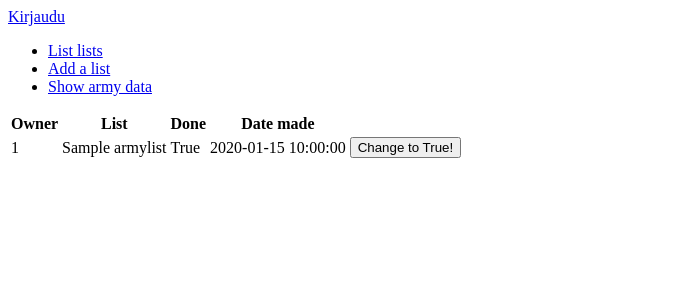
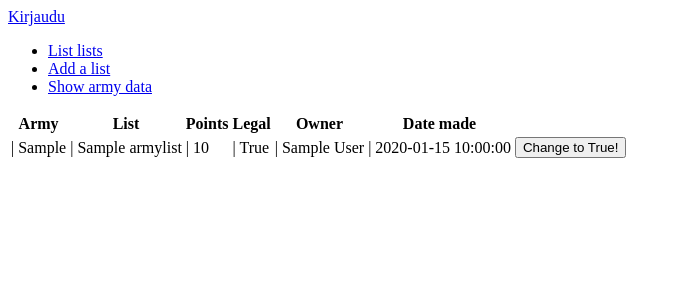
Before and after one commit to LKonsta/Fiarlima, a Flask app: page /lists in a window 1280 px wide. Shown: the top 300 px of the page, without its empty margins (0-681 px from the left). Run offline with Flask 2, Linux system fonts and the light colour scheme; tables that the repository leaves empty hold one stand-in row (values such as "Sample post"); parts of the project's set-up code (start-up, migrations or seed data) failed here and were passed over.

Commit message:
new list somewhat working commit

```diff
--- a/application/lists/views.py
+++ b/application/lists/views.py
@@ -5,14 +5,20 @@ from application import app, db
 from application.lists.models import Armylist
 from application.lists.forms import ListsForm
 
+from application.armydata.models import ArmyType, UnitType, Unit
+from application.armydata.forms import ArmyTypeForm, UnitTypeForm, UnitForm
+
+from application.auth.models import User
+from application.auth.views import LoginForm
+
 @app.route("/lists", methods=["GET"])
 def lists_index():
-	return render_template("lists/list.html", lists = Armylist.query.all())
+	return render_template("lists/list.html", lists = Armylist.query.all(), account = User.query.all(), armies = ArmyType.query.all())
 
 @app.route("/lists/new/")
 @login_required
 def lists_form():
-	return render_template("lists/new.html", form = ListsForm())
+	return render_template("lists/new.html", form = ListsForm(), armies = ArmyType.query.order_by(ArmyType.name).all())
 
 @app.route("/lists/<list_id>/", methods=["POST"])
 @login_required
@@ -32,10 +38,14 @@ def lists_create():
 
 
 	if not form.validate():
-		return render_template("lists/new.html", form = form)
+		return render_template("lists/new.html", form = form, armies = ArmyType.query.order_by(ArmyType.name).all())
 
-	l = Armylist(form.name.data)
+	l = Armylist(form.name.data, form.points.data, form.army_id.data)
+	armyid = form.army_id.data
+
+	l.army_id = int(form.army_id.data)
 	l.done = form.done.data
+	l.points = form.points.data
 	l.account_id = current_user.id
 
 	db.session().add(l)
--- a/application/templates/lists/list.html
+++ b/application/templates/lists/list.html
@@ -3,9 +3,11 @@
 {% block body %}
 <table>
 	<tr>
+		<th>Army</th>
+		<th>List</th>
+		<th>Points</th>
+		<th>Legal</th>
 		<th>Owner</th>
-		<th>List</th>
-		<th>Done</th>
 		<th>Date made</th>
 		<th></th>
 
@@ -13,10 +15,23 @@
 
 	{% for list in lists %}
 	<tr>
-		<td>{{ list.account_id }}</td>
-		<td>{{ list.name }}</td>
-		<td>{{ list.done }}</td>
-		<td>{{ list.date_created }}</td>
+		{% for army in armies %}
+		{% if army.id == list.army_id %}
+		<td>| {{ army.tag }}</td>
+		{% endif %}
+		{% endfor %}
+
+		<td>| {{ list.name }}</td>
+                <td>| {{ list.points }}</td>
+                <td>| {{ list.done }}</td>
+
+		{% for user in account %}
+		{% if user.id == list.account_id %}
+		<td>| {{ user.name }}</td>
+		{% endif %}
+		{% endfor %}
+
+		<td>| {{ list.date_created }}</td>
 		<td>
 			<form method="POST" action="{{ url_for('lists_set_done', list_id=list.id) }}">
 				<input type="submit" value="Change to True!"/>
```
Also changed, not shown: application/lists/forms.py (+9 -1 lines), application/lists/models.py (+5 -2 lines), application/templates/lists/new.html (+22 -0 lines), 2 other files.
